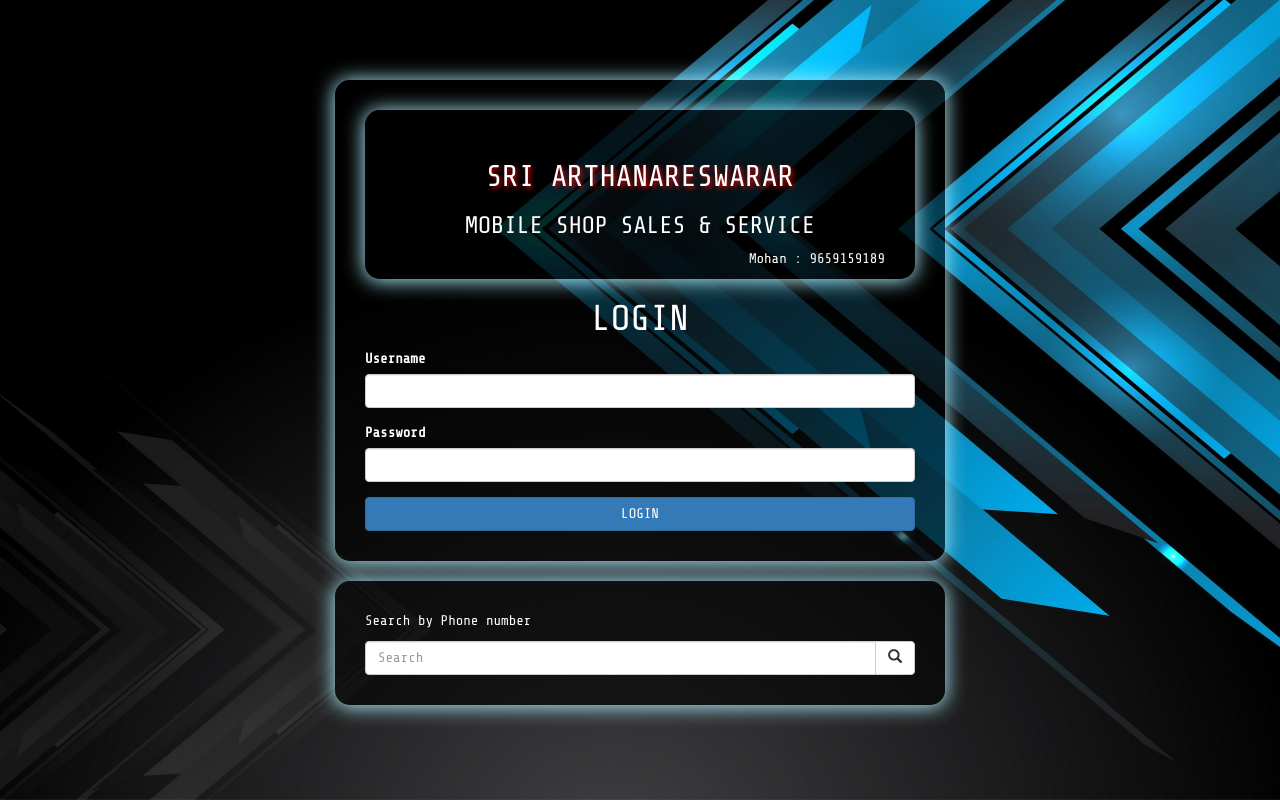
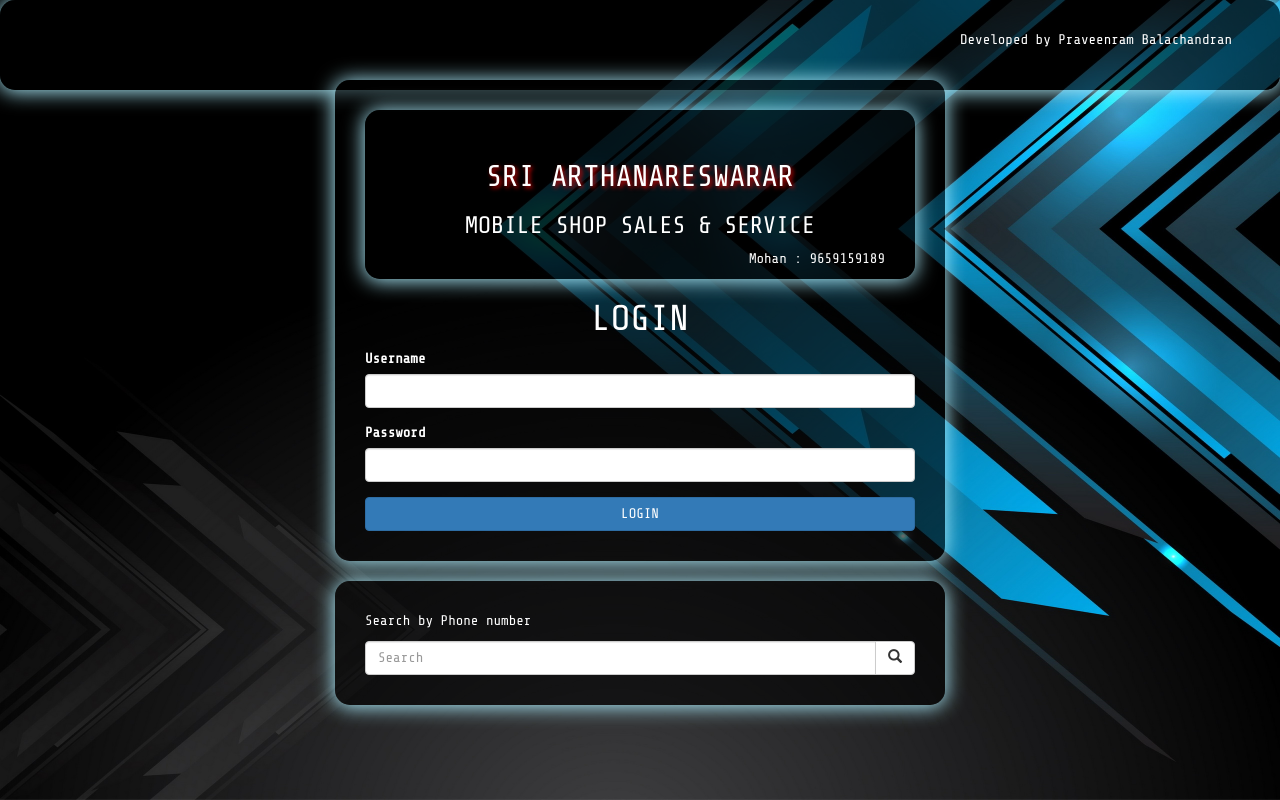
Before and after one commit to msivarajacse/AMS-SERVICE-CORNER, a PHP site: page /index.php in a window 1280 px wide. Run offline with PHP 8.4, Linux system fonts and the light colour scheme; some libraries are stand-ins or nearby versions.

Commit message:
name added

```diff
--- a/index.php
+++ b/index.php
@@ -70,7 +70,9 @@ if(isset($_SESSION["ADMINID"]))
 
             </div>
 
-
+            <div class='blur text-white'>
+			<p>Developed by Praveenram Balachandran</p>
+			</div>
             <div class="col-sm-3">
             </div>
 
```
